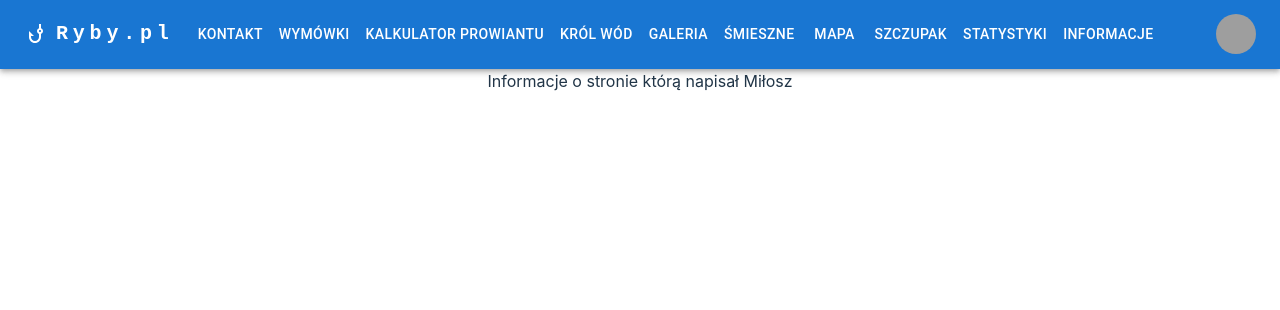
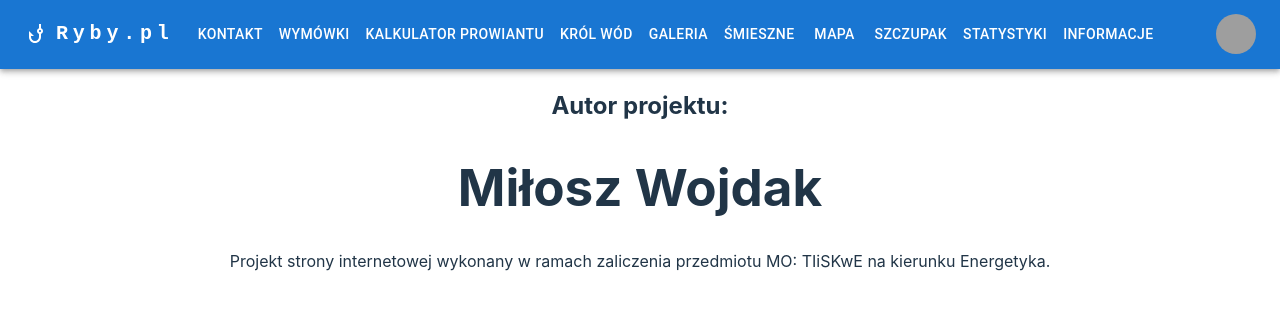
Before and after one commit to Git-bambi/Git-bambi.github.io, a React (Vite) app: page /info in a window 1280 px wide. Shown: the top 310 px of the page. Built offline with nearby package versions, Linux system fonts and the light colour scheme; grey boxes are pictures that could not be loaded.

Commit message:
add about info

```diff
--- a/src/components/About/About.tsx
+++ b/src/components/About/About.tsx
@@ -1,6 +1,13 @@
 const About = () => {
   return (
-    <div>Informacje o stronie którą napisał Miłosz</div>
+    <div>
+      <h2>Autor projektu:</h2>
+      <h1>Miłosz Wojdak</h1>
+      <p>
+        Projekt strony internetowej wykonany w ramach
+        zaliczenia przedmiotu MO: TIiSKwE na kierunku Energetyka.
+      </p>
+    </div>
   )
 }
 
```
